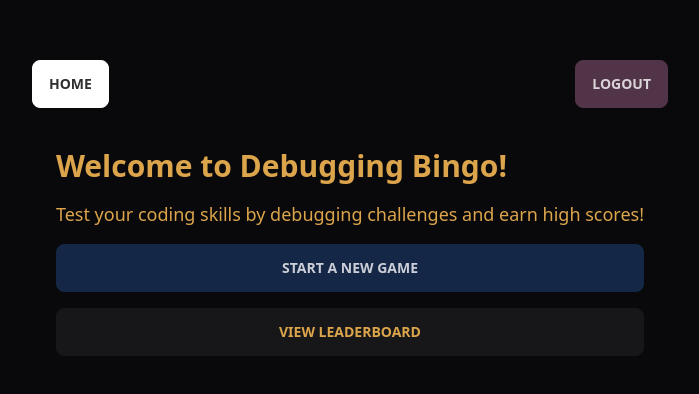
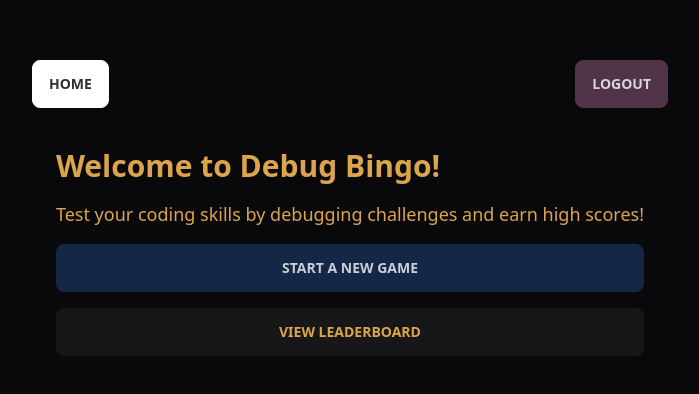
Before and after one commit to RahulRST/debug-bingo-fe, a React (Vite) app: page /home in a window 1280 px wide. Shown: the part 180-574 px from the top of the page, without its empty margins (290-989 px from the left). Built offline with nearby package versions, Linux system fonts and the light colour scheme.

Commit message:
Name change

```diff
--- a/src/pages/game.tsx
+++ b/src/pages/game.tsx
@@ -70,7 +70,7 @@ const Game = () => {
     </div>
   ) : challenges && challenges[currentChallengeIndex] ? (
     <div className="flex flex-col gap-y-4 items-center mx-auto p-6">
-      <h1 className="text-3xl font-semibold mb-4">Debugging Bingo</h1>
+      <h1 className="text-3xl font-semibold mb-4">Debug Bingo</h1>
       <p>
         Challenge {currentChallengeIndex + 1}/{challenges.length}
       </p>
--- a/src/pages/home.tsx
+++ b/src/pages/home.tsx
@@ -3,7 +3,7 @@ import { Link } from 'react-router-dom';
 const Home = () => {
   return (
     <div className="container mx-auto p-6">
-      <h1 className="text-3xl font-semibold mb-4">Welcome to Debugging Bingo!</h1>
+      <h1 className="text-3xl font-semibold mb-4">Welcome to Debug Bingo!</h1>
       <p className="text-lg mb-4">
         Test your coding skills by debugging challenges and earn high scores!
       </p>
```
